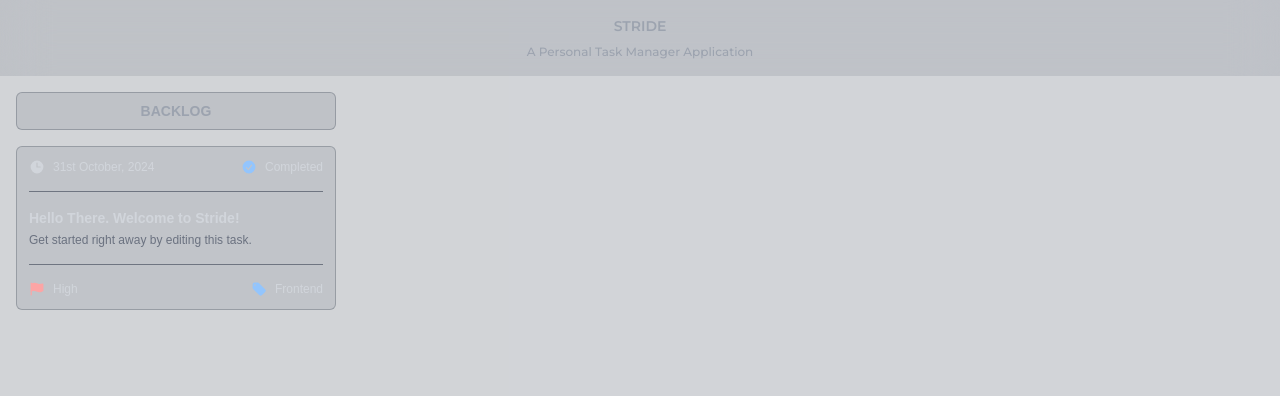
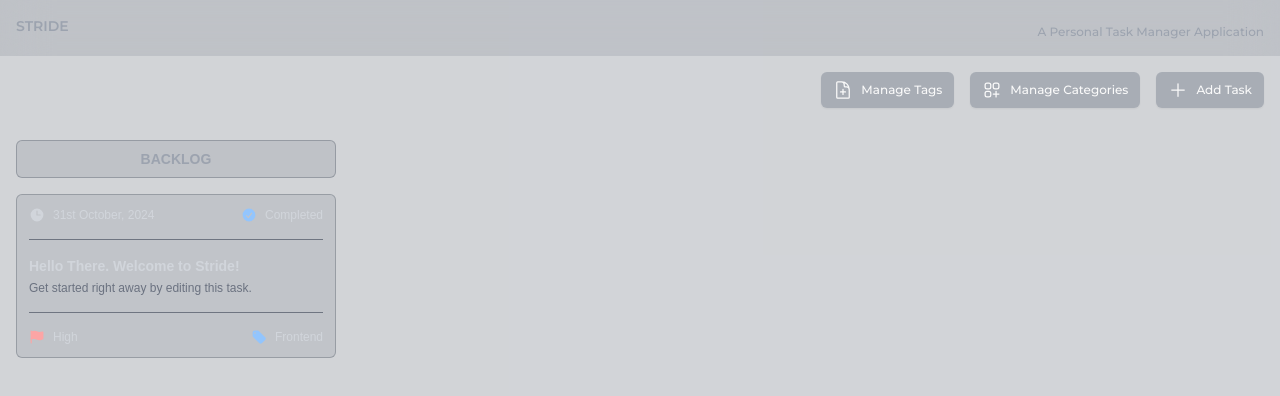
Before and after one commit to farhanhasindipro25/stride-client, a Next.js app: page / in a window 1280 px wide. Shown: the top 396 px of the page. Built offline with nearby package versions, Linux system fonts and the light colour scheme.

Commit message:
chore: Added page top buttons

```diff
--- a/package.json
+++ b/package.json
@@ -9,6 +9,7 @@
     "lint": "next lint"
   },
   "dependencies": {
+    "@headlessui/react": "^2.2.0",
     "@heroicons/react": "^2.1.5",
     "@tanstack/react-query": "^5.59.16",
     "@tanstack/react-query-devtools": "^5.59.16",
--- a/src/_libs/components/global/Button.tsx
+++ b/src/_libs/components/global/Button.tsx
@@ -6,6 +6,7 @@ import {
     SMALL_BUTTON_STYLES,
 } from "@/_libs/styles/ButtonStyles";
 import cn from "@/_libs/utils/cn";
+import { montserrat } from "@/_libs/utils/font";
 import { cva } from "class-variance-authority";
 import React from "react";
 
@@ -37,7 +38,8 @@ export default function Button({
     const BUTTON_STYLES = cn(
         BUTTON_VARIANTS({ variant, size }),
         className ?? "",
-        isLoading ? "cursor-wait" : ""
+        isLoading ? "cursor-wait" : "",
+        montserrat.className
     );
 
     return (
--- a/src/_libs/components/pages/root/Navbar.tsx
+++ b/src/_libs/components/pages/root/Navbar.tsx
@@ -5,7 +5,7 @@ import React from "react";
 export default function Navbar() {
     return (
         <div className="w-full bg-slate-800/10 backdrop-blur-xl py-4">
-            <div className="max-w-7xl space-y-2 mx-auto px-4">
+            <div className="max-w-9xl space-y-2 mx-auto flex justify-between px-4">
                 <h2
                     className={cn(
                         "font-semibold text-sm text-gray-400 text-center",
--- a/src/_libs/styles/ButtonStyles.ts
+++ b/src/_libs/styles/ButtonStyles.ts
@@ -1,7 +1,7 @@
 export const DEFAULT_BUTTON_STYLES =
-  "h-fit inline-flex items-center rounded-md shadow-sm focus:outline-none focus:ring-2 focus:ring-offset-2 cursor-pointer"
+  "h-fit inline-flex items-center rounded-md shadow-sm focus:outline-none focus:ring focus:ring-offset cursor-pointer"
 export const MEDIUM_BUTTON_STYLES = "px-4 py-2 text-sm font-semibold"
 export const SMALL_BUTTON_STYLES = "px-3 py-2 text-sm font-semibold"
 
 export const PRIMARY_BUTTON_STYLES =
-  "bg-slate-800/15 text-neutral-50 hover:bg-violet-600 active:bg-violet-400 focus:bg-violet-400 focus:ring-violet-400"
+  "bg-slate-600/30 text-neutral-50 hover:bg-slate-500/30 active:bg-slate-500/30 focus:bg-slate-500/30 focus:ring-slate-300/30 active:ring-slate-300/30"
--- a/src/app/layout.tsx
+++ b/src/app/layout.tsx
@@ -16,8 +16,8 @@ const geistMono = localFont({
 });
 
 export const metadata: Metadata = {
-    title: "Create Next App",
-    description: "Generated by create next app",
+    title: "Stride",
+    description: "A personal task manager application",
 };
 
 export default function RootLayout({
--- a/src/app/page.tsx
+++ b/src/app/page.tsx
@@ -1,12 +1,45 @@
+import Button from "@/_libs/components/global/Button";
 import CategoryWithTasks from "@/_libs/components/pages/root/CategoryWithTasks";
-import FiltersSection from "@/_libs/components/pages/root/FiltersSection";
 import Navbar from "@/_libs/components/pages/root/Navbar";
+import {
+    DocumentPlusIcon,
+    PlusIcon,
+    SquaresPlusIcon,
+} from "@heroicons/react/24/outline";
 
 export default function Home() {
     return (
         <div className="bg-slate-800/20 h-screen w-full">
             <Navbar />
             {/* <FiltersSection /> */}
+            <div className="max-w-9xl mx-auto py-4 px-4">
+                <div className="flex items-center justify-end gap-4">
+                    <Button
+                        variant="primary"
+                        size="small"
+                        className="gap-2 font-medium text-xs"
+                    >
+                        <DocumentPlusIcon className="w-5 h-5" />
+                        Manage Tags
+                    </Button>
+                    <Button
+                        variant="primary"
+                        size="small"
+                        className="gap-2 font-medium text-xs"
+                    >
+                        <SquaresPlusIcon className="w-5 h-5" />
+                        Manage Categories
+                    </Button>
+                    <Button
+                        variant="primary"
+                        size="small"
+                        className="gap-2 font-medium text-xs"
+                    >
+                        <PlusIcon className="w-5 h-5" />
+                        Add Task
+                    </Button>
+                </div>
+            </div>
             <div className="max-w-9xl mx-auto px-4">
                 <div className="overflow-x-auto">
                     <div className="flex space-x-4 py-4">
--- a/tailwind.config.ts
+++ b/tailwind.config.ts
@@ -4,6 +4,8 @@ const config: Config = {
   content: [
     "./src/pages/**/*.{js,ts,jsx,tsx,mdx}",
     "./src/_libs/components/**/*.{js,ts,jsx,tsx,mdx}",
+    "./src/_libs/styles/**/*.{js,ts,jsx,tsx,mdx}",
+    "./src/_libs/utils/**/*.{js,ts,jsx,tsx,mdx}",
     "./src/app/**/*.{js,ts,jsx,tsx,mdx}",
   ],
   theme: {
```
Also changed, not shown: 1 other file (tests, documents, lock files or other folders).
